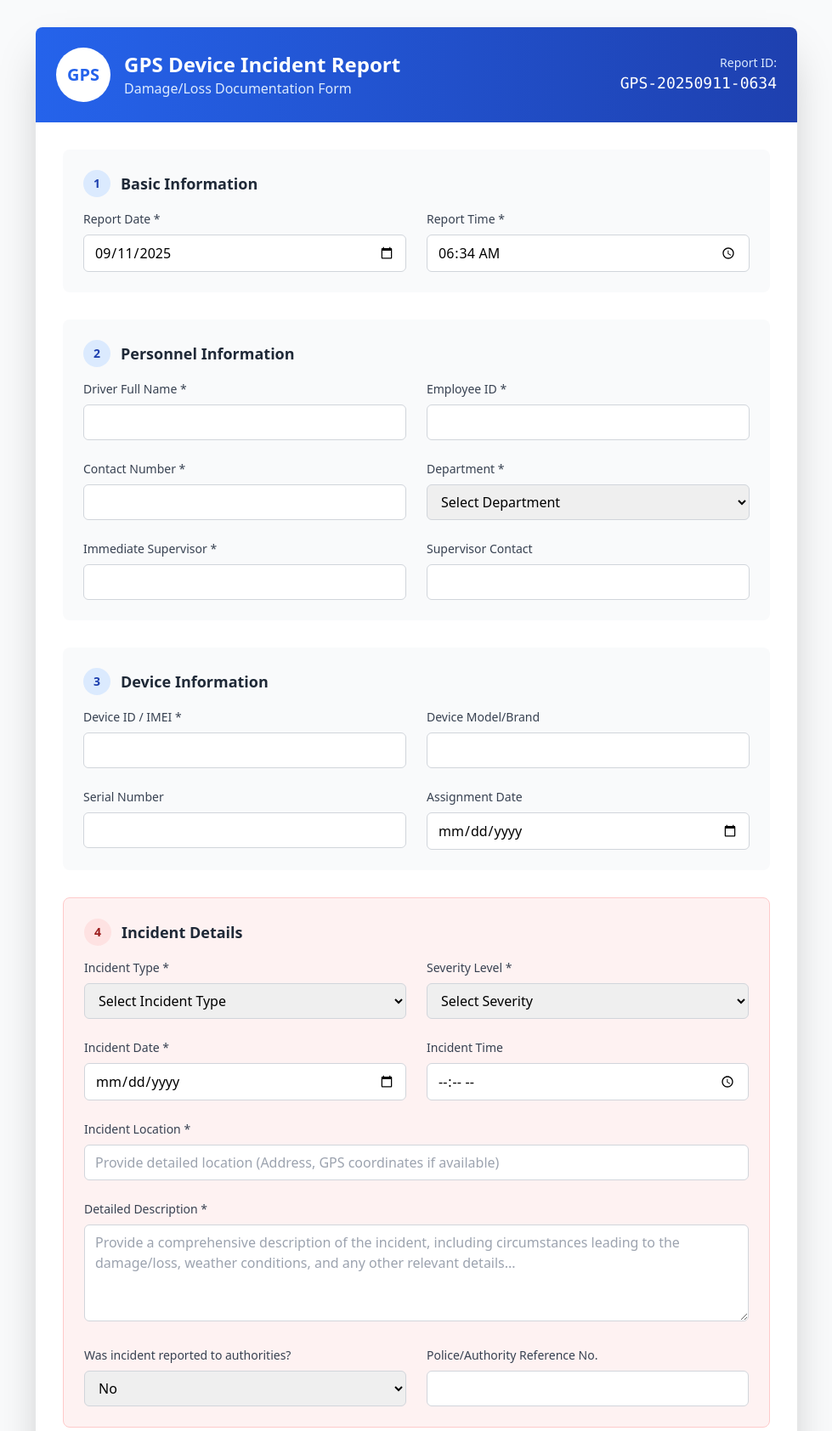
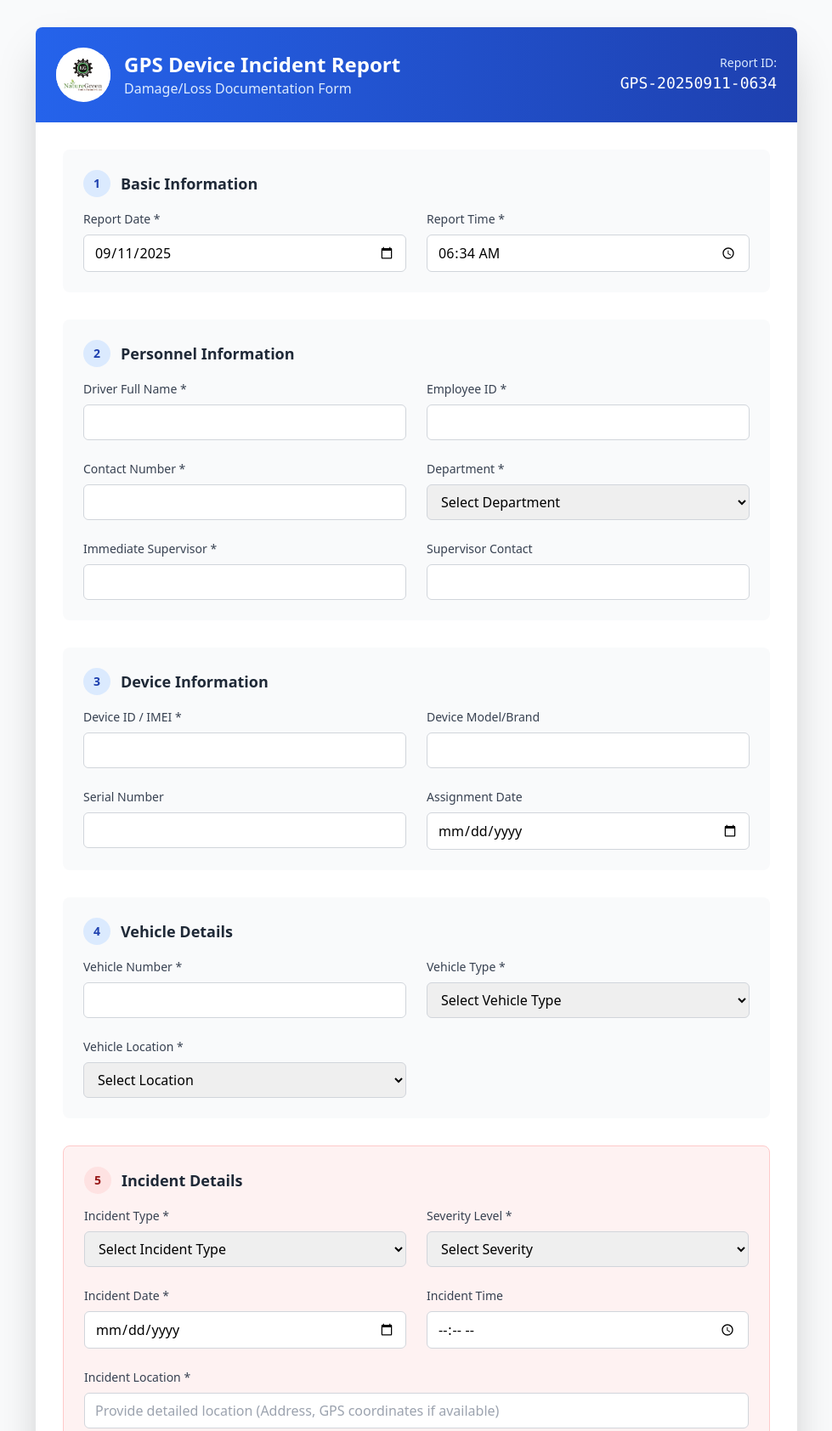
Before and after one commit to yuvi007yuvi/gps-incident, a plain HTML site: page index.html in a window 1280 px wide. Shown: the top 1684 px of the page at 85% size, without its empty margins (150-1129 px from the left). Drawn offline with nearby package versions, Linux system fonts and the light colour scheme.

Commit message:
Update index.html

```diff
--- a/index.html
+++ b/index.html
@@ -25,8 +25,8 @@
       <div class="bg-gradient-to-r from-blue-600 to-blue-800 text-white p-6">
         <div class="flex items-center justify-between">
           <div class="flex items-center space-x-4">
-            <div class="w-16 h-16 bg-white rounded-full flex items-center justify-center">
-              <span class="text-blue-600 font-bold text-xl">GPS</span>
+            <div class="w-16 h-16 bg-white rounded-full flex items-center justify-center overflow-hidden">
+              <img src="log.jpg" alt="Nature Green Logo" class="h-full w-full object-contain">
             </div>
             <div>
               <h1 class="text-2xl font-bold">GPS Device Incident Report</h1>
@@ -79,7 +79,7 @@
               </div>
               <div>
                 <label class="block text-sm font-medium text-gray-700 mb-2">Contact Number *</label>
-                <input type="tel" name="driverNumber"  class="w-full px-3 py-2 border border-gray-300 rounded-md focus:ring-2 focus:ring-blue-500 focus:border-blue-500">
+                <input type="tel" name="driverNumber" required pattern="[0-9]{10,15}" class="w-full px-3 py-2 border border-gray-300 rounded-md focus:ring-2 focus:ring-blue-500 focus:border-blue-500">
               </div>
               <div>
                 <label class="block text-sm font-medium text-gray-700 mb-2">Department *</label>
@@ -129,10 +129,45 @@
             </div>
           </div>
 
+          <!-- Vehicle Details Section -->
+          <div class="bg-gray-50 p-6 rounded-lg">
+            <h3 class="text-lg font-semibold text-gray-800 mb-4 flex items-center">
+              <span class="bg-blue-100 text-blue-800 rounded-full w-8 h-8 flex items-center justify-center mr-3 text-sm font-bold">4</span>
+              Vehicle Details
+            </h3>
+            <div class="grid grid-cols-1 md:grid-cols-2 gap-6">
+              <div>
+                <label class="block text-sm font-medium text-gray-700 mb-2">Vehicle Number *</label>
+                <input type="text" name="vehicleNumber" required class="w-full px-3 py-2 border border-gray-300 rounded-md focus:ring-2 focus:ring-blue-500 focus:border-blue-500">
+              </div>
+              <div>
+                <label class="block text-sm font-medium text-gray-700 mb-2">Vehicle Type *</label>
+                <select name="vehicleType" required class="w-full px-3 py-2 border border-gray-300 rounded-md focus:ring-2 focus:ring-blue-500 focus:border-blue-500">
+                  <option value="">Select Vehicle Type</option>
+                  <option value="Tipper">Tipper</option>
+                  <option value="Tractor">Tractor</option>
+                  <option value="Dumper">Dumper</option>
+                  <option value="JCB">JCB</option>
+                  <option value="E-Rickshaw">E-Rickshaw</option>
+                  <option value="RC">RC</option>
+                  <option value="Bolero">Bolero</option>
+                </select>
+              </div>
+              <div>
+                <label class="block text-sm font-medium text-gray-700 mb-2">Vehicle Location *</label>
+                <select name="vehicleLocation" required class="w-full px-3 py-2 border border-gray-300 rounded-md focus:ring-2 focus:ring-blue-500 focus:border-blue-500">
+                  <option value="">Select Location</option>
+                  <option value="Mathura">Mathura</option>
+                  <option value="Vrindavan">Vrindavan</option>
+                </select>
+              </div>
+            </div>
+          </div>
+
           <!-- Incident Details Section -->
           <div class="bg-red-50 p-6 rounded-lg border border-red-200">
             <h3 class="text-lg font-semibold text-gray-800 mb-4 flex items-center">
-              <span class="bg-red-100 text-red-800 rounded-full w-8 h-8 flex items-center justify-center mr-3 text-sm font-bold">4</span>
+              <span class="bg-red-100 text-red-800 rounded-full w-8 h-8 flex items-center justify-center mr-3 text-sm font-bold">5</span>
               Incident Details
             </h3>
             <div class="grid grid-cols-1 md:grid-cols-2 gap-6 mb-6">
@@ -233,8 +268,7 @@
 
           <!-- Digital Signatures Section -->
           <div class="bg-gray-50 p-6 rounded-lg">
-            <h3 class="text-lg font-semibold text-gray-800 mb-6 flex items-center">
-              <span class="bg-blue-100 text-blue-800 rounded-full w-8 h-8 flex items-center justify-center mr-3 text-sm font-bold">7</span>
+            <h3 class="text-lg font-semibold text-gray-800 mb-6">
               Approvals & Signatures
             </h3>
 
@@ -343,6 +377,16 @@
       const { jsPDF } = window.jspdf;
       const doc = new jsPDF();
 
+      // Add logo to PDF
+      const logoImg = new Image();
+      logoImg.src = 'log.jpg';
+      await new Promise(resolve => {
+        logoImg.onload = function() {
+          doc.addImage(logoImg, 'JPEG', 20, 10, 40, 20);
+          resolve();
+        };
+      });
+
       let y = 20;
       const pageHeight = doc.internal.pageSize.height;
 
@@ -406,6 +450,12 @@
         { name: "deviceModel", label: "Device Model" },
         { name: "serialNumber", label: "Serial Number" },
         { name: "assignmentDate", label: "Assignment Date" }
+      ]);
+
+      addSection("VEHICLE DETAILS", [
+        { name: "vehicleNumber", label: "Vehicle Number" },
+        { name: "vehicleType", label: "Vehicle Type" },
+        { name: "vehicleLocation", label: "Vehicle Location" }
       ]);
 
       addSection("INCIDENT DETAILS", [
```
